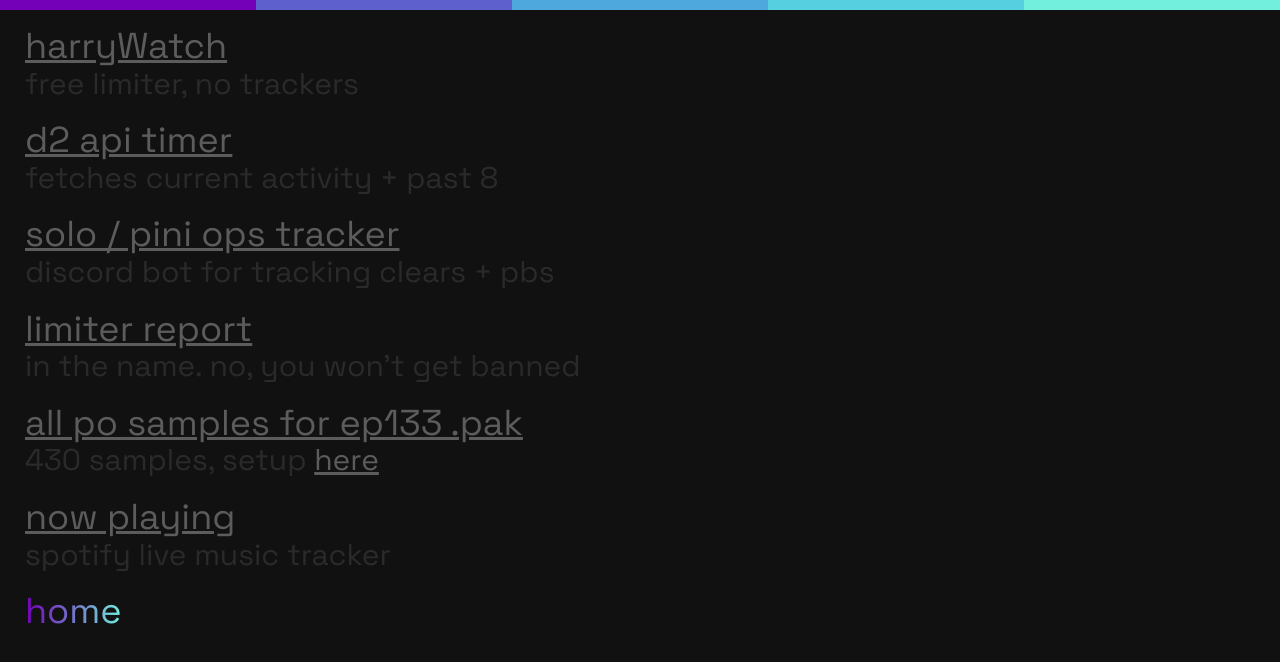
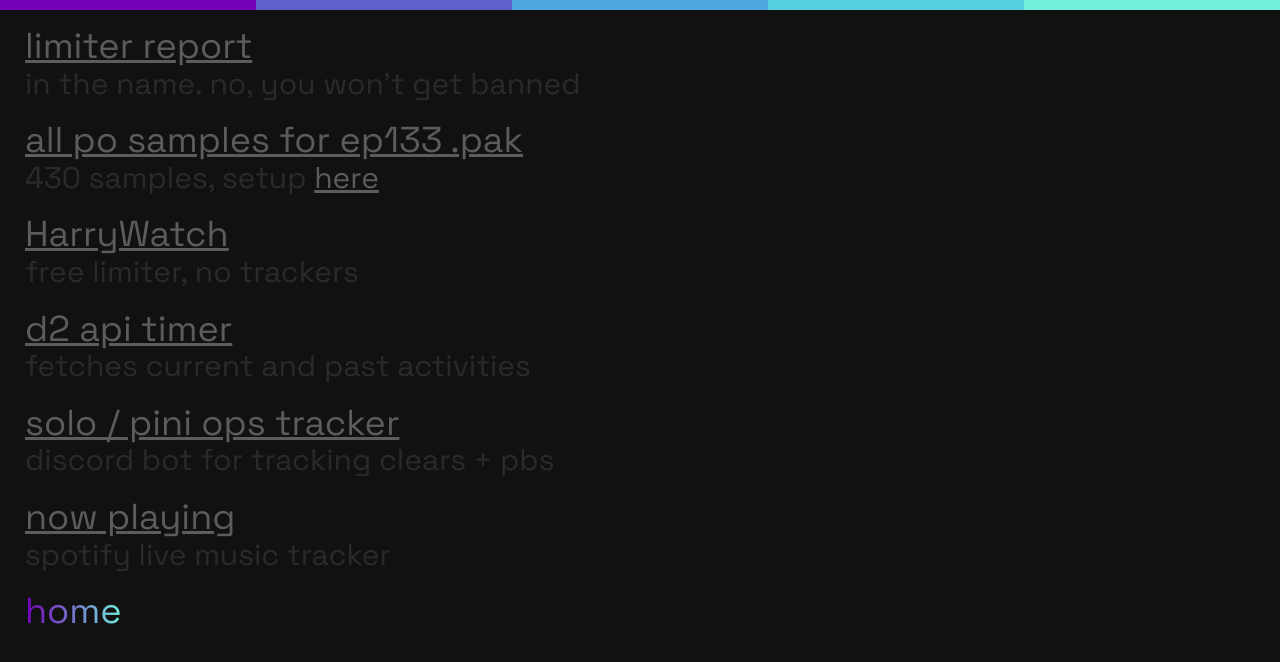
Before and after one commit to HarrySpce/harry, a website: page public/stuff.html in a window 1280 px wide. Drawn offline with Linux system fonts and the light colour scheme; no server answers.

Commit message:
rearrange

```diff
--- a/public/stuff.html
+++ b/public/stuff.html
@@ -17,20 +17,20 @@
 </head>
 <body>
     <div class="top t3"></div>
-    <p><a href="https://github.com/HarrySpce/HarryWatch/releases/tag/1.1"><u>harryWatch</u></a></p>
-    <p id="desc">free limiter, no trackers</p>
-
-    <p><a href="https://api.harry.report"><u>d2 api timer</u></a></p>
-    <p id="desc">fetches current activity + past 8</p>
-
-    <p><a href="https://discord.com/oauth2/authorize?client_id=1402823535402946600"><u>solo / pini ops tracker</u></a></p>
-    <p id="desc">discord bot for tracking clears + pbs</p>
-
     <p><a href="https://limiter.report"><u>limiter report</u></a></p>
     <p id="desc">in the name. no, you won't get banned</p>
 
     <p><a href="https://cdn.harry.report/EP133%20ALL%20PO-SAMPLES.pak" download><u>all po samples for ep133 .pak</u></a></p>
     <p id="desc">430 samples, setup <a href="https://teenage.engineering/apps/ep-sample-tool"><u>here</u></p>
+
+    <p><a href="https://github.com/HarrySpce/HarryWatch"><u>HarryWatch</u></a></p>
+    <p id="desc">free limiter, no trackers</p>
+
+    <p><a href="https://api.harry.report"><u>d2 api timer</u></a></p>
+    <p id="desc">fetches current and past activities</p>
+
+    <p><a href="https://discord.com/oauth2/authorize?client_id=1402823535402946600"><u>solo / pini ops tracker</u></a></p>
+    <p id="desc">discord bot for tracking clears + pbs</p>
 
     <p><a href="https://np.harry.report"><u>now playing</u></a></p>
     <p id="desc" style="margin-bottom: 0;">spotify live music tracker</p>
```
